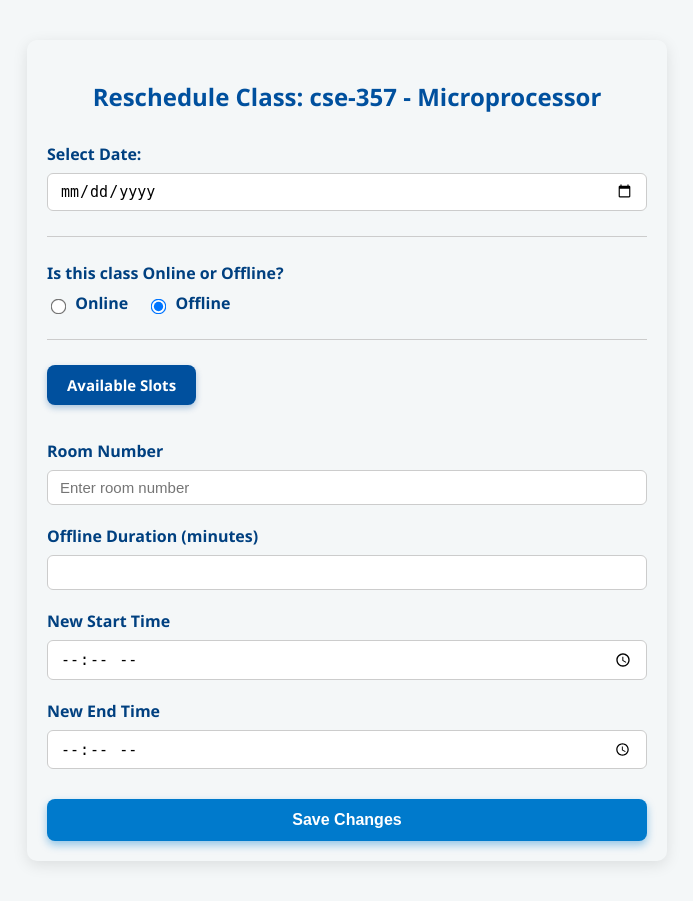
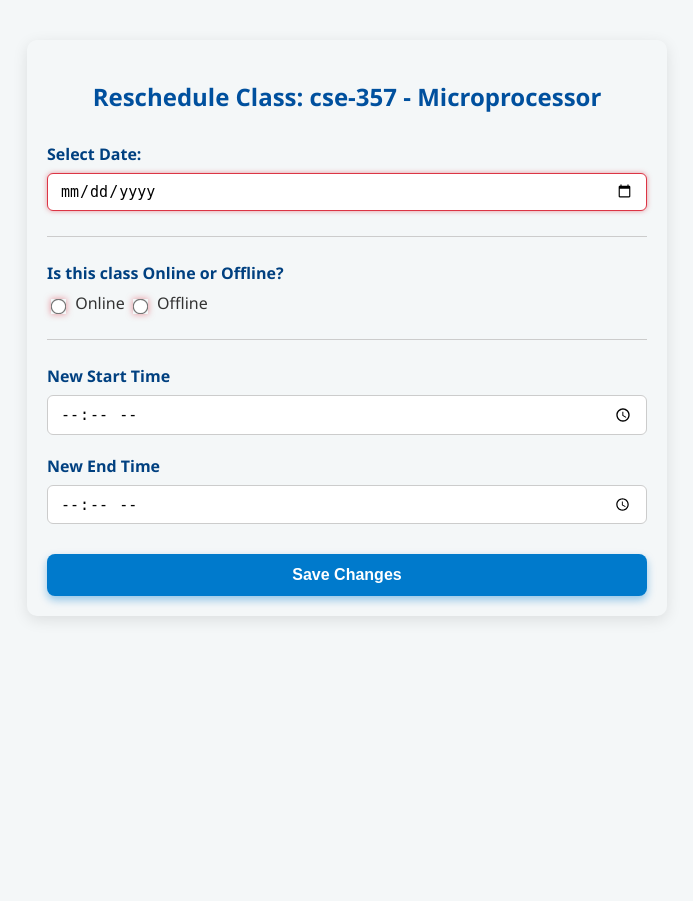
Before and after one commit to Rimi-351/weblab_routine_mgt, a Django app: page /teachers/reschedule/2/ in a window 1280 px wide. Shown: the whole page, without its empty margins (293-986 px from the left). After the commit the page ends 620 px from the top, so only its background shows below. Run offline with Django 5.2, Linux system fonts and the light colour scheme; data comes from the database, SQL or seed files in the repository; both versions use the stored data as it was after the commit.

Commit message:
Update reschedule_class template and form, updated DB

```diff
--- a/Routine/Routine_Mgt/teachers/forms.py
+++ b/Routine/Routine_Mgt/teachers/forms.py
@@ -3,21 +3,25 @@
 from django.core.exceptions import ValidationError
 
 class RescheduleForm(forms.ModelForm):
+    is_online = forms.TypedChoiceField(
+        choices=[(True, 'Online'), (False, 'Offline')],
+        coerce=lambda x: x == 'True',
+        widget=forms.RadioSelect
+    )
+
     class Meta:
         model = Reschedule
         fields = [
             'reschedule_date',
             'is_online',
             'online_duration',
-            'offline_duration',  # add this field in your model too!
+            'offline_duration',
             'room',
             'new_start_time',
             'new_end_time',
         ]
-
         widgets = {
             'reschedule_date': forms.DateInput(attrs={'type': 'date'}),
-            'is_online': forms.RadioSelect(choices=[(True, 'Online'), (False, 'Offline')]),
             'online_duration': forms.NumberInput(attrs={'min': 0}),
             'offline_duration': forms.NumberInput(attrs={'min': 0}),
             'room': forms.TextInput(attrs={'placeholder': 'Enter room number'}),
@@ -31,14 +35,20 @@
         new_end_time = cleaned_data.get('new_end_time')
         is_online = cleaned_data.get('is_online')
         room = cleaned_data.get('room')
+        online_duration = cleaned_data.get('online_duration')
+        offline_duration = cleaned_data.get('offline_duration')
 
-        # Check start/end times
         if new_start_time and new_end_time:
             if new_start_time >= new_end_time:
                 raise ValidationError("End time must be later than start time.")
 
-        # If offline, room must be filled
-        if is_online is False and not room:
-            raise ValidationError("Please enter the room number for offline classes.")
+        if is_online:
+            if not online_duration or online_duration <= 0:
+                raise ValidationError("Please enter a valid online duration (minutes).")
+        else:
+            if not room:
+                raise ValidationError("Please enter the room number for offline classes.")
+            if not offline_duration or offline_duration <= 0:
+                raise ValidationError("Please enter a valid offline duration (minutes).")
 
         return cleaned_data
--- a/Routine/Routine_Mgt/templates/teachers/reschedule_class.html
+++ b/Routine/Routine_Mgt/templates/teachers/reschedule_class.html
@@ -15,6 +15,7 @@
             box-shadow: 0 4px 15px rgba(0,0,0,0.1);
             border-radius: 10px;
         }
+
         h2 {
             text-align: center;
             color: #00509e;
@@ -43,6 +44,7 @@
             box-sizing: border-box;
             transition: border-color 0.3s ease;
         }
+
         input[type="date"]:focus,
         input[type="text"]:focus,
         input[type="time"]:focus,
@@ -66,11 +68,12 @@
             vertical-align: middle;
             cursor: pointer;
         }
-        label[for="online"],
-        label[for="offline"] {
+
+        label[for^="id_is_online"] {
             margin-right: 15px;
             cursor: pointer;
             font-weight: 600;
+            display: inline;
         }
 
         /* Available Slots button */
@@ -120,21 +123,46 @@
             padding: 0;
             margin-bottom: 20px;
         }
+
         .messages li {
             padding: 12px 15px;
             border-radius: 5px;
             margin-bottom: 10px;
             font-weight: 600;
         }
+
         .messages li.error {
             background-color: #f8d7da;
             color: #842029;
             border: 1px solid #f5c2c7;
         }
+
         .messages li.success {
             background-color: #d1e7dd;
             color: #0f5132;
             border: 1px solid #badbcc;
+        }
+
+        /* Error messages below individual fields */
+        .error {
+            color: #842029;
+            background-color: #f8d7da;
+            border: 1px solid #f5c2c7;
+            padding: 6px 10px;
+            margin-top: 4px;
+            border-radius: 5px;
+            font-size: 14px;
+        }
+
+        /* Invalid input styling */
+        input:invalid, select:invalid, textarea:invalid {
+            border-color: #dc3545;
+            box-shadow: 0 0 5px rgba(220, 53, 69, 0.5);
+        }
+
+        /* Smooth transitions */
+        input, select, textarea {
+            transition: border-color 0.3s ease, box-shadow 0.3s ease;
         }
     </style>
 </head>
@@ -149,70 +177,102 @@
 
     <h2>Reschedule Class: {{ class_schedule.subject }}</h2>
 
-    <form method="POST">
+    <form method="POST" novalidate>
         {% csrf_token %}
 
         <!-- Date Picker -->
-        <label for="reschedule_date">Select Date:</label>
-        <input type="date" id="reschedule_date" name="reschedule_date" value="{{ form.reschedule_date.value }}" required>
+        <label for="id_reschedule_date">Select Date:</label>
+        {{ form.reschedule_date }}
+        {% if form.reschedule_date.errors %}
+            <div class="error">{{ form.reschedule_date.errors|striptags }}</div>
+        {% endif %}
 
         <hr>
 
         <!-- Online / Offline -->
         <label>Is this class Online or Offline?</label>
-        <input type="radio" id="online" name="is_online" value="True" {% if form.initial.is_online %}checked{% endif %}>
-        <label for="online" style="display: inline;">Online</label>
-        <input type="radio" id="offline" name="is_online" value="False" {% if not form.initial.is_online %}checked{% endif %}>
-        <label for="offline" style="display: inline;">Offline</label>
+        {% for radio in form.is_online %}
+            {{ radio.tag }} {{ radio.choice_label }}
+        {% endfor %}
+        {% if form.is_online.errors %}
+            <div class="error">{{ form.is_online.errors|striptags }}</div>
+        {% endif %}
 
         <hr>
 
-        <div id="online-fields" style="display: {% if form.initial.is_online %}block{% else %}none{% endif %};">
-            <label for="online_duration">Online Duration (minutes)</label>
+        <div id="online-fields" style="display: none;">
+            <label for="id_online_duration">Online Duration (minutes)</label>
             {{ form.online_duration }}
+            {% if form.online_duration.errors %}
+                <div class="error">{{ form.online_duration.errors|striptags }}</div>
+            {% endif %}
         </div>
 
-        <div id="offline-fields" style="display: {% if not form.initial.is_online %}block{% else %}none{% endif %};">
+        <div id="offline-fields" style="display: none;">
             <!-- Available Slots button -->
             <a href="http://127.0.0.1:8000/routine/available-slots/" class="available-slots-btn" target="_blank" rel="noopener noreferrer">Available Slots</a>
 
             <!-- Room Number input -->
-            <label for="room">Room Number</label>
-            <input type="text" id="room" name="room" value="{{ form.room.value|default_if_none:'' }}" placeholder="Enter room number" required>
+            <label for="id_room">Room Number</label>
+            {{ form.room }}
+            {% if form.room.errors %}
+                <div class="error">{{ form.room.errors|striptags }}</div>
+            {% endif %}
 
-            <label for="offline_duration">Offline Duration (minutes)</label>
+            <label for="id_offline_duration">Offline Duration (minutes)</label>
             {{ form.offline_duration }}
+            {% if form.offline_duration.errors %}
+                <div class="error">{{ form.offline_duration.errors|striptags }}</div>
+            {% endif %}
         </div>
 
-        <label for="new_start_time">New Start Time</label>
+        <label for="id_new_start_time">New Start Time</label>
         {{ form.new_start_time }}
+        {% if form.new_start_time.errors %}
+            <div class="error">{{ form.new_start_time.errors|striptags }}</div>
+        {% endif %}
 
-        <label for="new_end_time">New End Time</label>
+        <label for="id_new_end_time">New End Time</label>
         {{ form.new_end_time }}
+        {% if form.new_end_time.errors %}
+            <div class="error">{{ form.new_end_time.errors|striptags }}</div>
+        {% endif %}
 
         <button type="submit">Save Changes</button>
     </form>
 
     <script>
+        function toggleFields() {
+            const onlineRadio = document.getElementById('id_is_online_0');
+            const offlineRadio = document.getElementById('id_is_online_1');
+            const onlineFields = document.getElementById('online-fields');
+            const offlineFields = document.getElementById('offline-fields');
+            const roomInput = document.getElementById('id_room');
+
+            if (onlineRadio.checked) {
+                onlineFields.style.display = 'block';
+                offlineFields.style.display = 'none';
+                roomInput.required = false;
+                // Make online_duration required
+                document.getElementById('id_online_duration').required = true;
+                document.getElementById('id_offline_duration').required = false;
+            } else if (offlineRadio.checked) {
+                onlineFields.style.display = 'none';
+                offlineFields.style.display = 'block';
+                roomInput.required = true;
+                document.getElementById('id_online_duration').required = false;
+                document.getElementById('id_offline_duration').required = true;
+            }
+        }
+
+        // Attach event listeners to radio buttons
         document.querySelectorAll('input[name="is_online"]').forEach((input) => {
-            input.addEventListener('change', function () {
-                if (this.value === 'True') {
-                    document.getElementById('online-fields').style.display = 'block';
-                    document.getElementById('offline-fields').style.display = 'none';
-                    document.getElementById('room').required = false;
-                } else {
-                    document.getElementById('online-fields').style.display = 'none';
-                    document.getElementById('offline-fields').style.display = 'block';
-                    document.getElementById('room').required = true;
-                }
-            });
+            input.addEventListener('change', toggleFields);
+        });
 
-            // Trigger initial check on page load
-            if (document.getElementById('online').checked) {
-                document.getElementById('room').required = false;
-            } else {
-                document.getElementById('room').required = true;
-            }
+        // On page load, check which radio is selected and toggle accordingly
+        document.addEventListener('DOMContentLoaded', () => {
+            toggleFields();
         });
     </script>
 </body>
```
Also changed, not shown: Routine/Routine_Mgt/db.sqlite3.
